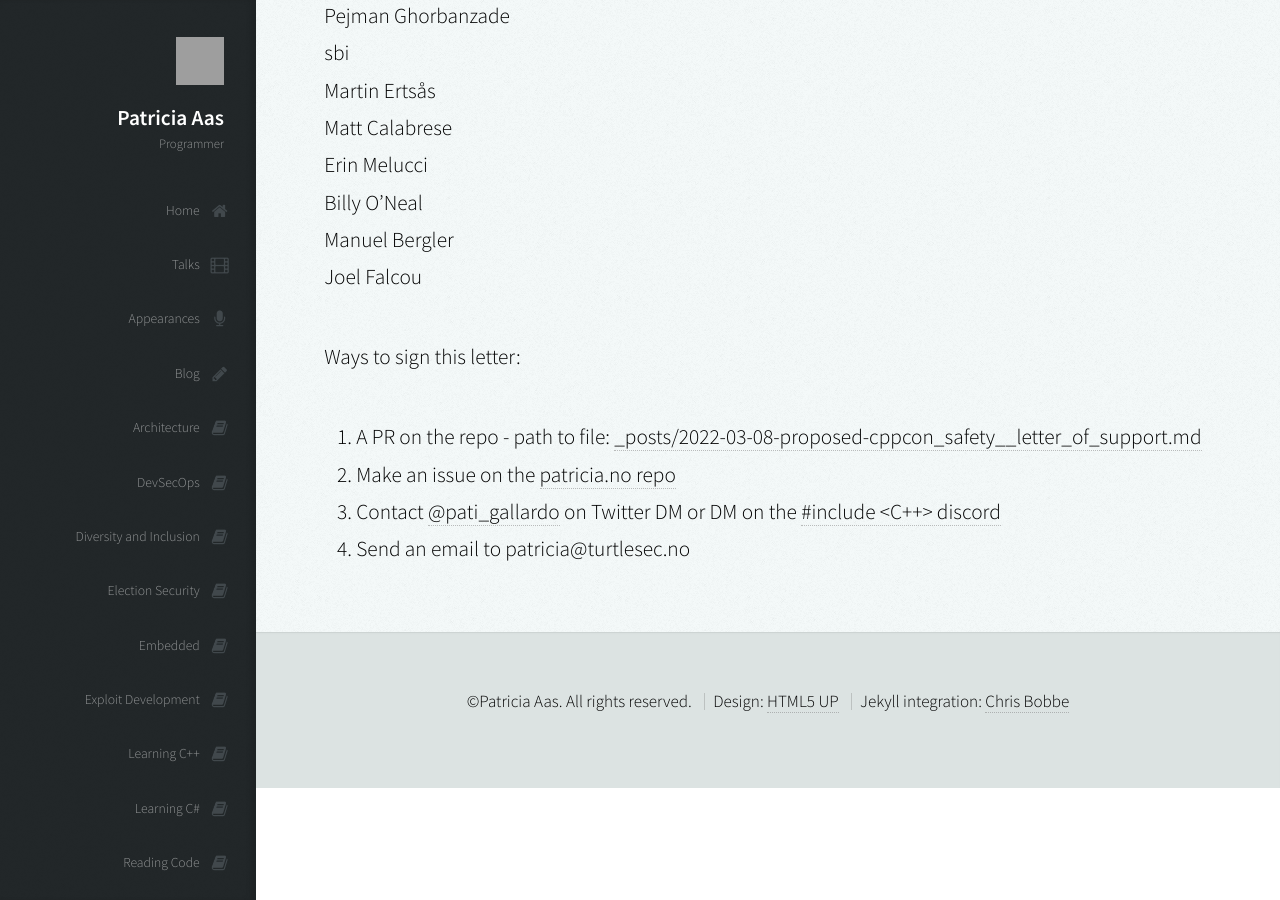
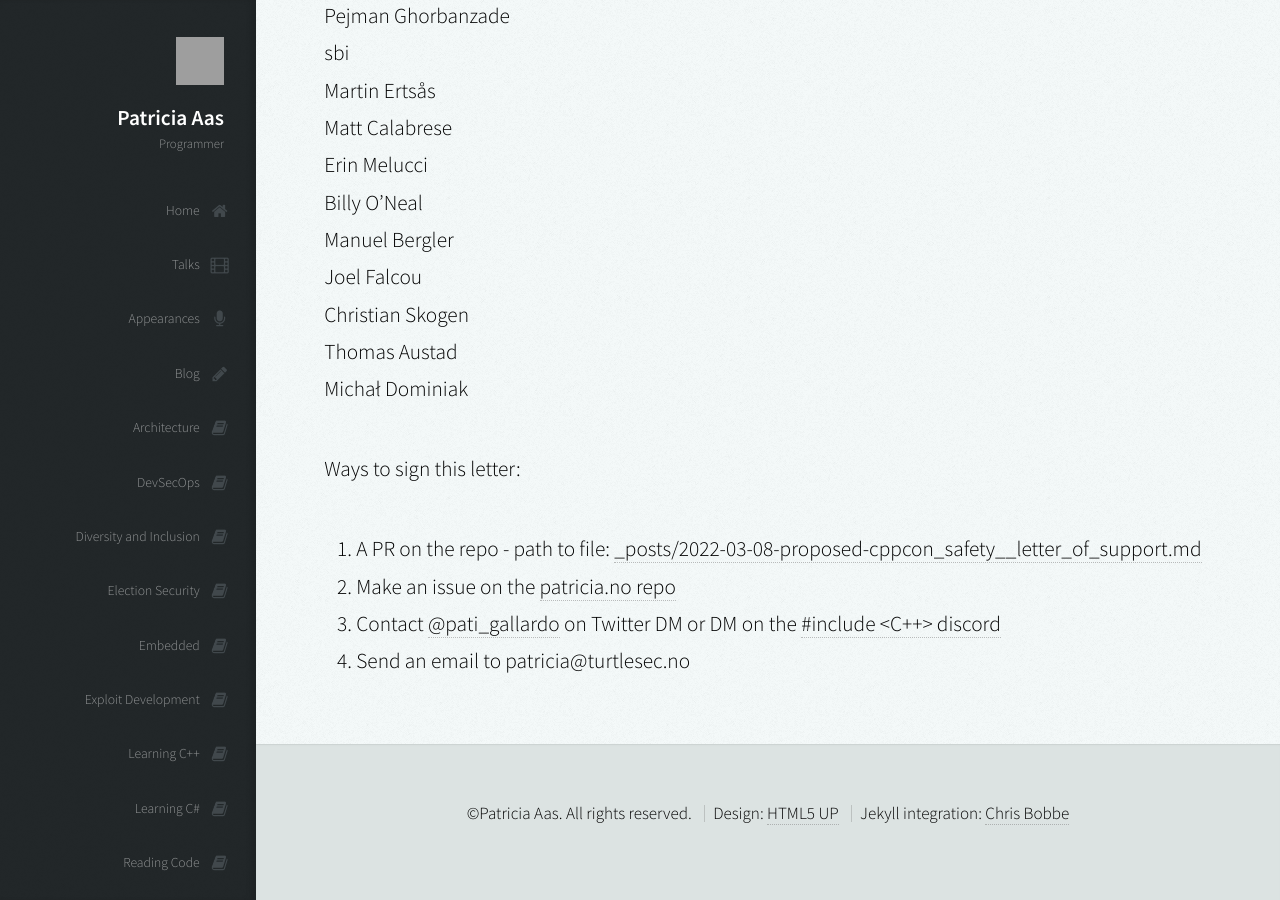
Before and after one commit to patricia-gallardo/patricia-gallardo.github.io, a Jekyll site: the page built from _posts/2022-03-08-proposed-cppcon_safety__letter_of_support.md, in a window 1280 px wide and 900 px high, scrolled down 2088 px. Built offline with Jekyll 4.4.1, drawn with Linux system fonts in a browser that asks for light colours; nearby versions of some CDN libraries; grey boxes are pictures that could not be loaded.

Commit message:
Update 2022-03-08-proposed-cppcon_safety__letter_of_support.md

```diff
--- a/_posts/2022-03-08-proposed-cppcon_safety__letter_of_support.md
+++ b/_posts/2022-03-08-proposed-cppcon_safety__letter_of_support.md
@@ -62,6 +62,9 @@ Erin Melucci <br>
 Billy O'Neal <br>
 Manuel Bergler <br>
 Joel Falcou <br>
+Christian Skogen <br>
+Thomas Austad <br>
+Michał Dominiak <br>
 
 
 Ways to sign this letter:
```
